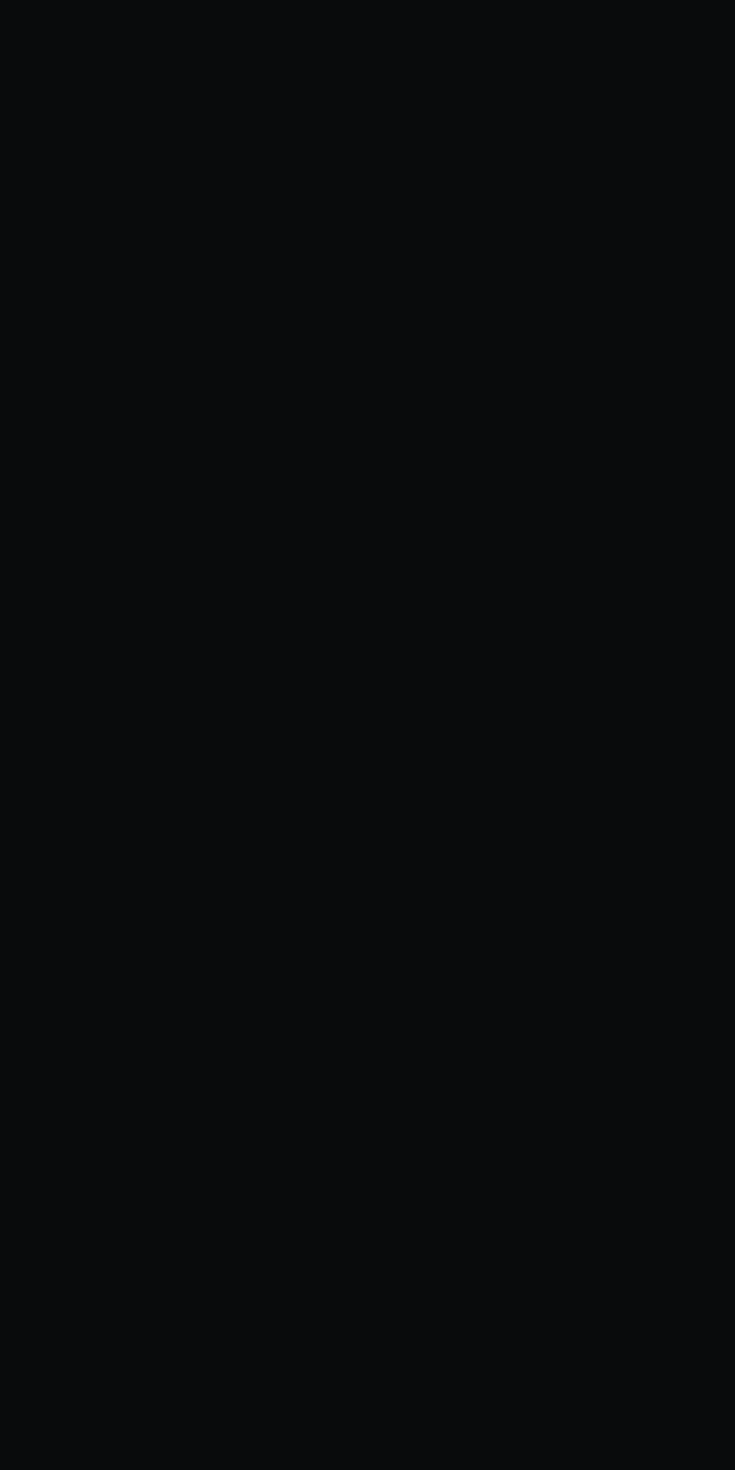
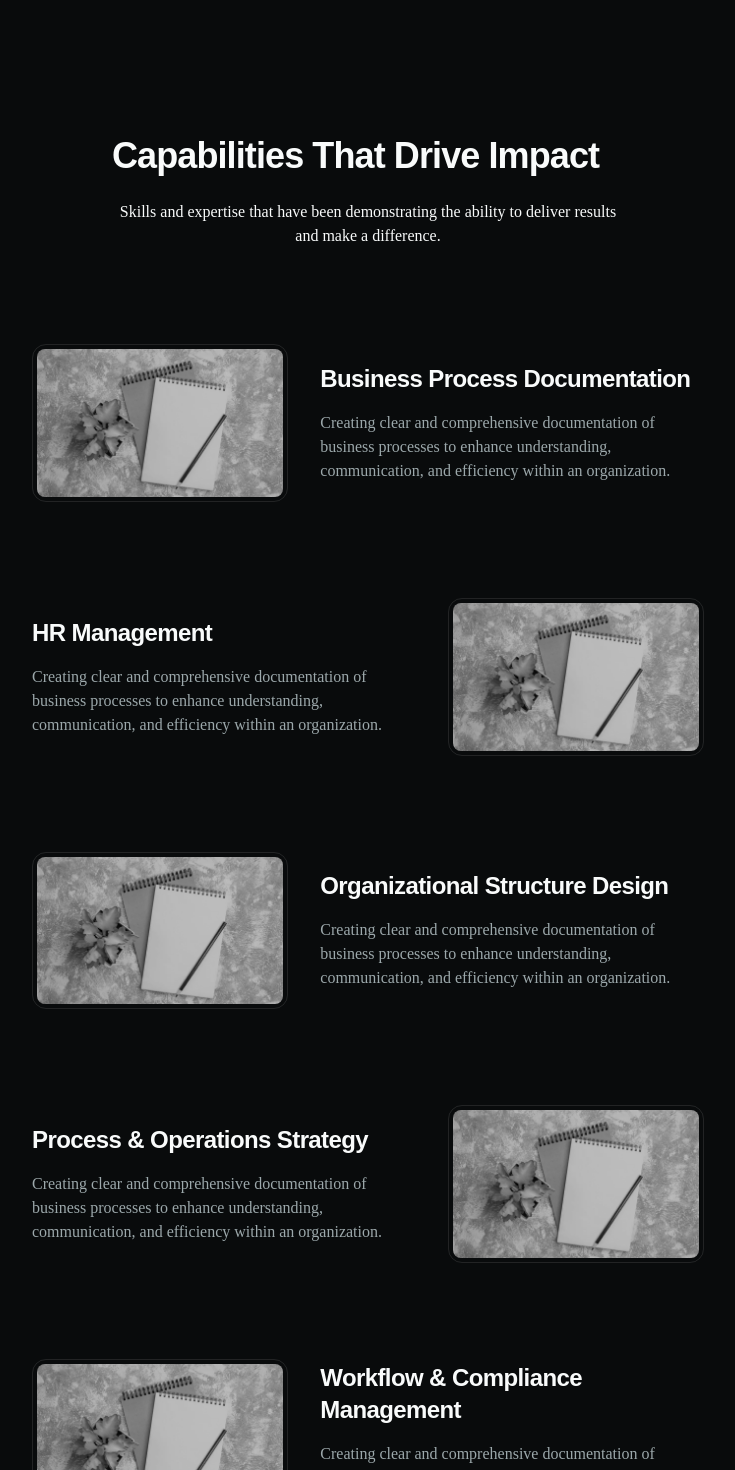
Before and after one commit to docufy-technologies/sneha-salam, a React (Vite) app: page / in a window 1280 px wide. Shown: the part 680-2150 px from the top of the page, without its empty margins (272-1007 px from the left). Before the commit the page ends 800 px from the top, so only its background shows below. Built offline with nearby package versions, Linux system fonts and the light colour scheme.

Commit message:
feat: configure capabilities section with images and descriptions

```diff
--- a/src/routes/index.tsx
+++ b/src/routes/index.tsx
@@ -1,8 +1,10 @@
 import { createFileRoute } from "@tanstack/react-router";
+import type { ClassNameValue } from "tailwind-merge";
+import { cn } from "@/lib/utils";
 
 export const Route = createFileRoute("/")({ component: Home });
 
-function HomeStats({ title, subtitle }: { title: string; subtitle: string }) {
+function Stat({ title, subtitle }: { title: string; subtitle: string }) {
 	return (
 		<div className="p-8 flex flex-col gap-6 items-center justify-center capitalize bg-accent rounded-lg">
 			<h1 className="text-bold text-5xl">{title}</h1>
@@ -11,8 +13,39 @@ function HomeStats({ title, subtitle }: { title: string; subtitle: string }) {
 	);
 }
 
+function Capability({
+	imageSource,
+	title,
+	description,
+	className,
+}: {
+	imageSource: string;
+	title: string;
+	description: string;
+	className?: ClassNameValue;
+}) {
+	return (
+		<div
+			className={cn("flex items-center justify-center gap-8 w-full", className)}
+		>
+			<div className="p-1 border rounded-xl w-[40%]">
+				<img
+					src={imageSource}
+					className="rounded-md grayscale aspect-5/3 object-cover brightness-75"
+					alt="pen-and-paper"
+				/>
+			</div>
+			<div className="flex flex-col gap-4 w-[60%]">
+				<h3>{title}</h3>
+				<p className="text-muted-foreground">{description}</p>
+			</div>
+		</div>
+	);
+}
+
 function Home() {
 	return (
+		<>
 			<section
 				id="stats"
 				className="h-screen p-4 flex flex-col gap-8 items-center justify-center"
@@ -23,11 +56,57 @@ function Home() {
 					teams behind the work.
 				</p>
 				<div className="grid grid-cols-2 md:grid-cols-4 gap-4 justify-center items-center">
-				<HomeStats title="8+" subtitle="years of experience" />
-				<HomeStats title="10+" subtitle="projects completed" />
-				<HomeStats title="5+" subtitle="organizations" />
-				<HomeStats title="500+" subtitle="people worked with" />
+					<Stat title="8+" subtitle="years of experience" />
+					<Stat title="10+" subtitle="projects completed" />
+					<Stat title="5+" subtitle="organizations" />
+					<Stat title="500+" subtitle="people worked with" />
 				</div>
 			</section>
+
+			<section
+				id="capabilities"
+				className="min-h-screen p-4 flex flex-col items-center justify-center pb-24"
+			>
+				<div className="flex flex-col gap-6 mb-24">
+					<h1 className="capitalize">Capabilities that drive impact</h1>
+					<p className="max-w-sm md:max-w-lg text-center">
+						Skills and expertise that have been demonstrating the ability to
+						deliver results and make a difference.
+					</p>
+				</div>
+				<div
+					id="capabilities-showcase"
+					className="flex flex-col gap-24 justify-center max-w-2xl"
+				>
+					<Capability
+						imageSource="/pen-and-paper.webp"
+						title="Business Process Documentation"
+						description="Creating clear and comprehensive documentation of business processes to enhance understanding, communication, and efficiency within an organization."
+					/>
+					<Capability
+						imageSource="/pen-and-paper.webp"
+						title="HR Management"
+						description="Creating clear and comprehensive documentation of business processes to enhance understanding, communication, and efficiency within an organization."
+						className="flex-row-reverse"
+					/>
+					<Capability
+						imageSource="/pen-and-paper.webp"
+						title="Organizational Structure Design"
+						description="Creating clear and comprehensive documentation of business processes to enhance understanding, communication, and efficiency within an organization."
+					/>
+					<Capability
+						imageSource="/pen-and-paper.webp"
+						title="Process & Operations Strategy"
+						description="Creating clear and comprehensive documentation of business processes to enhance understanding, communication, and efficiency within an organization."
+						className="flex-row-reverse"
+					/>
+					<Capability
+						imageSource="/pen-and-paper.webp"
+						title="Workflow & Compliance Management"
+						description="Creating clear and comprehensive documentation of business processes to enhance understanding, communication, and efficiency within an organization."
+					/>
+				</div>
+			</section>
+		</>
 	);
 }
```
Also changed, not shown: public/pen-and-paper.webp (added). Lines whose indentation alone changed are shown as unchanged.
